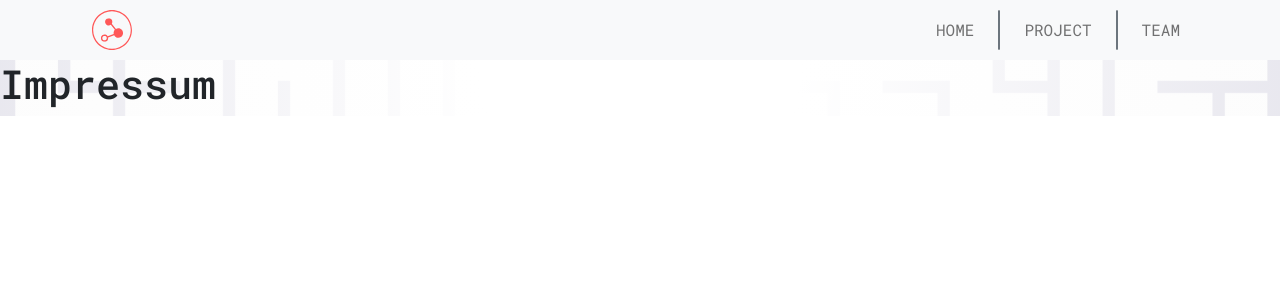
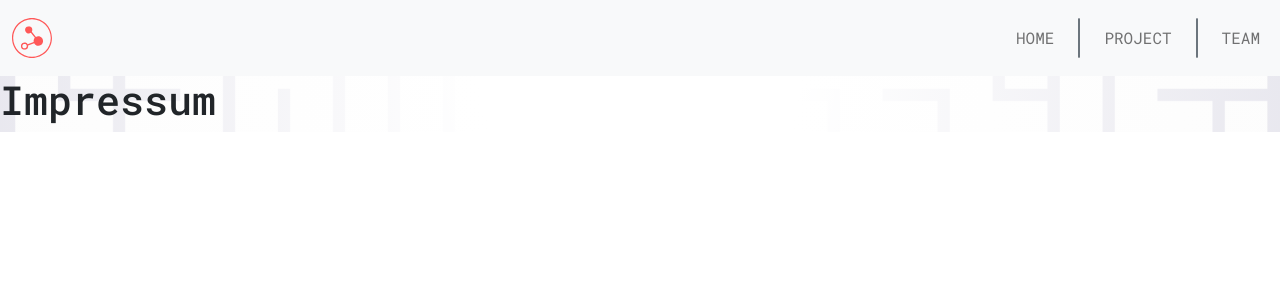
Before and after one commit to upb-das-a-team/upb-das-a-team.github.io, a React (Create React App) app: page /impressum in a window 1280 px wide. Shown: the top 300 px of the page. Built offline with nearby package versions, Linux system fonts and the light colour scheme.

Commit message:
Global Stylesheet added to pages

```diff
--- a/src/pages/impressum/Impressum.scss
+++ b/src/pages/impressum/Impressum.scss
@@ -0,0 +1 @@
+@import '../../index.scss';
--- a/src/pages/not-found-page/NotFoundPage.scss
+++ b/src/pages/not-found-page/NotFoundPage.scss
@@ -0,0 +1 @@
+@import '../../index.scss';
--- a/src/pages/project/Project.scss
+++ b/src/pages/project/Project.scss
@@ -0,0 +1 @@
+@import '../../index.scss';
--- a/src/pages/team/Team.scss
+++ b/src/pages/team/Team.scss
@@ -0,0 +1 @@
+@import '../../index.scss';
```
